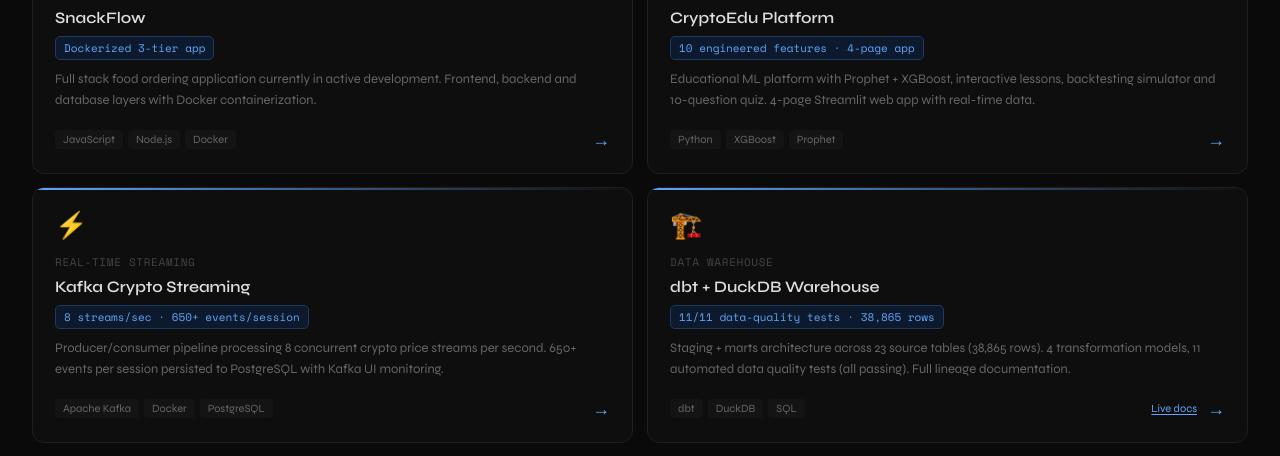
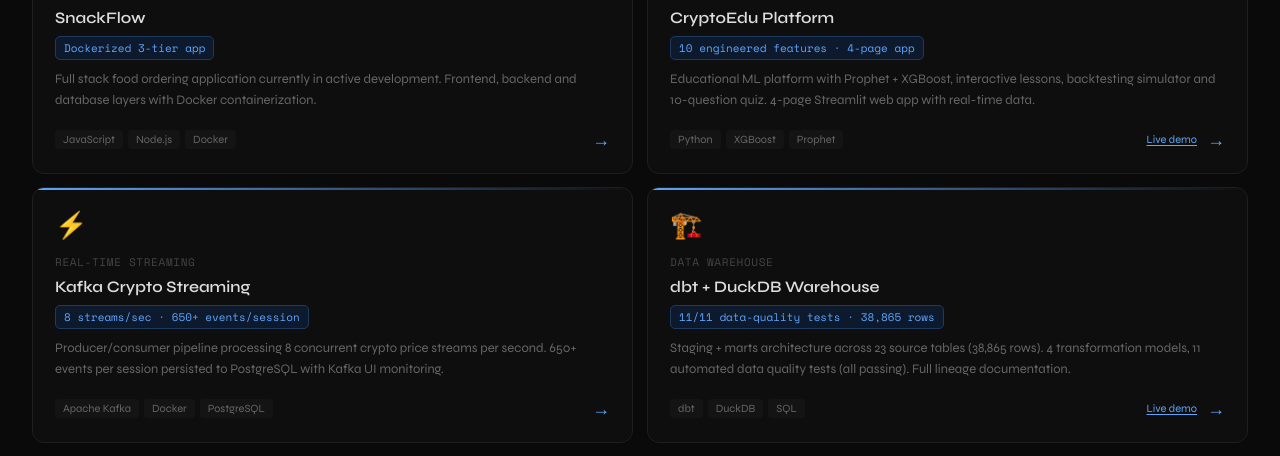
Before and after one commit to yustin-prz/portfolio, a React (Create React App) app: page / in a window 1280 px wide. Shown: the part 3020-3476 px from the top of the page. Built offline with nearby package versions, Linux system fonts and the light colour scheme.

Commit message:
Agrega demo en vivo de CryptoEdu; renombra label a "Live demo"
CryptoEdu ya corre en Streamlit Cloud contra una base Neon poblada
con datos reales de CoinGecko. Se cambia el label "Live docs" por
"Live demo" ya que ahora cubre tanto sitios de documentación (dbt)
como apps en vivo (CryptoEdu).

```diff
--- a/src/App.jsx
+++ b/src/App.jsx
@@ -340,7 +340,7 @@
                         className="proj-demo-link"
                         onClick={(e) => { e.preventDefault(); e.stopPropagation(); window.open(p.demoUrl, '_blank', 'noopener,noreferrer'); }}
                       >
-                        Live docs
+                        Live demo
                       </span>
                     )}
                     <span className="proj-link">→</span>
--- a/src/data.js
+++ b/src/data.js
@@ -150,6 +150,7 @@
       desc: 'Educational ML platform with Prophet + XGBoost, interactive lessons, backtesting simulator and 10-question quiz. 4-page Streamlit web app with real-time data.',
       tech: ['Python', 'XGBoost', 'Prophet', 'Streamlit', 'PostgreSQL'],
       url: 'https://github.com/yustin-prz/crypto-ml-dashboard',
+      demoUrl: 'https://crypto-ml-dashboard-hgkewdmkqni8dyuidsahmk.streamlit.app/',
     },
     {
       emoji: '⚡',
```
